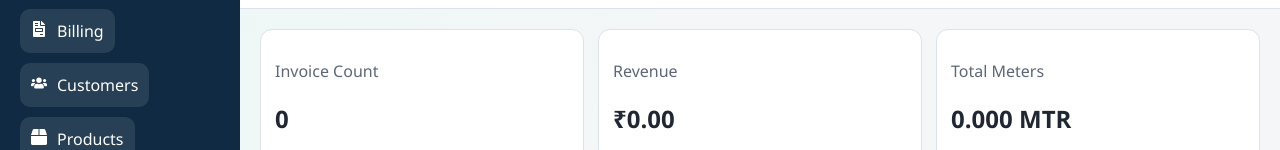
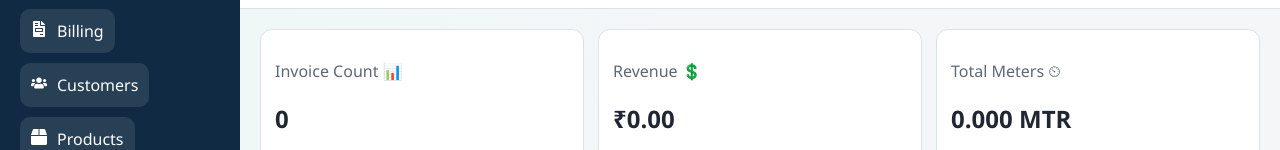
Before and after one commit to Niravvasani12/billing-system, a React (Vite) app: page / in a window 1280 px wide. Both pictures are taken after a click on the button "Reports". Shown: the part 148-298 px from the top of the page. Built offline with nearby package versions, Linux system fonts and the light colour scheme.

Commit message:
Customer Requirement

```diff
--- a/index.html
+++ b/index.html
@@ -4,7 +4,7 @@
 <head>
   <meta charset="UTF-8" />
   <meta name="viewport" content="width=device-width, initial-scale=1.0" />
-  <link rel="icon" type="image/png" href="/app-icon.png" />
+  <link rel="icon" type="image/png" href="../billing-sys/logo.png" />
 
   <title>Billing System</title>
 
--- a/package.json
+++ b/package.json
@@ -1,6 +1,6 @@
 {
   "name": "billing-sys",
-  "version": "1.0.2",
+  "version": "1.1.0",
   "description": "Desktop billing software with Electron + React + SQLite",
   "author": "Nirav Vasani",
   "main": "electron-main.js",
--- a/src/pages/Reports.jsx
+++ b/src/pages/Reports.jsx
@@ -35,7 +35,8 @@ export default function Reports() {
   const customers = useSelector((state) => state.customer.items);
   const [search, setSearch] = useState("");
   const [range, setRange] = useState("all");
-  const [selectedCustomerKey, setSelectedCustomerKey] = useState(CUSTOMER_ALL_KEY);
+  const [selectedCustomerKey, setSelectedCustomerKey] =
+    useState(CUSTOMER_ALL_KEY);
   const [pdfInvoice, setPdfInvoice] = useState(null);
   const [downloadingLeatherPdf, setDownloadingLeatherPdf] = useState(false);
 
@@ -186,15 +187,15 @@ export default function Reports() {
     <section className="stack">
       <div className="cards-3">
         <div className="panel">
-          <p className="muted">Invoice Count</p>
+          <p className="muted">Invoice Count 📊</p>
           <h2>{filteredInvoices.length}</h2>
         </div>
         <div className="panel">
-          <p className="muted">Revenue</p>
+          <p className="muted">Revenue 💲</p>
           <h2>{formatCurrency(revenue)}</h2>
         </div>
         <div className="panel">
-          <p className="muted">Total Meters</p>
+          <p className="muted">Total Meters ⏲</p>
           <h2>{leatherTotals.meters.toFixed(3)} MTR</h2>
         </div>
       </div>
```
Also changed, not shown: logo.png (added).
